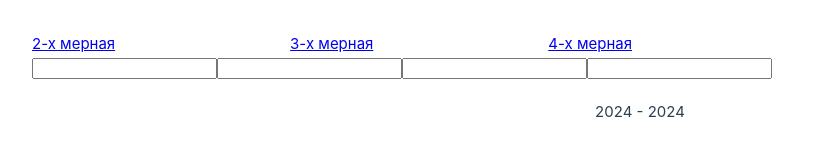
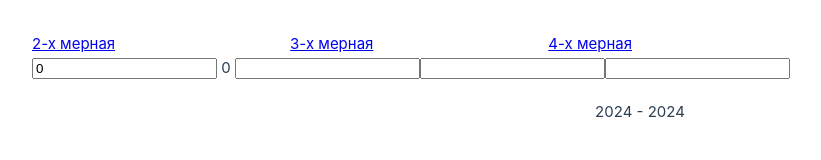
Before and after one commit to StasBeep/teacherProgramm, a Vue app: page / in a window 1280 px wide. Shown: the top 160 px of the page, without its empty margins (0-821 px from the left). Built offline with nearby package versions, Linux system fonts and the light colour scheme.

Commit message:
связь с input

```diff
--- a/src/views/HomeView.vue
+++ b/src/views/HomeView.vue
@@ -1,6 +1,7 @@
 <template>
   <main>
-    <input type="number">
+    <input v-model="message" type="number" placeholder="k" @input="onChangeMatrix" />
+    {{ message }}
     <input type="number">
     <input type="number">
     <input type="number">
@@ -9,11 +10,19 @@
 </template>
 
 <script setup>
+import { ref } from 'vue';
 import Footer from "../components/Footer.vue"
 name: "HomeView";
 
+const message = ref(0);
+
+const onChangeMatrix = (event) => {
+  console.log(Number(event.target.value));
+  message.value = event.target.value;
+  console.log("Состояние переменной message: " + message.value)
+}
+
+
 </script>
 
-<style lang="scss" scoped>
-
-</style>
+<style lang="scss" scoped></style>
```
